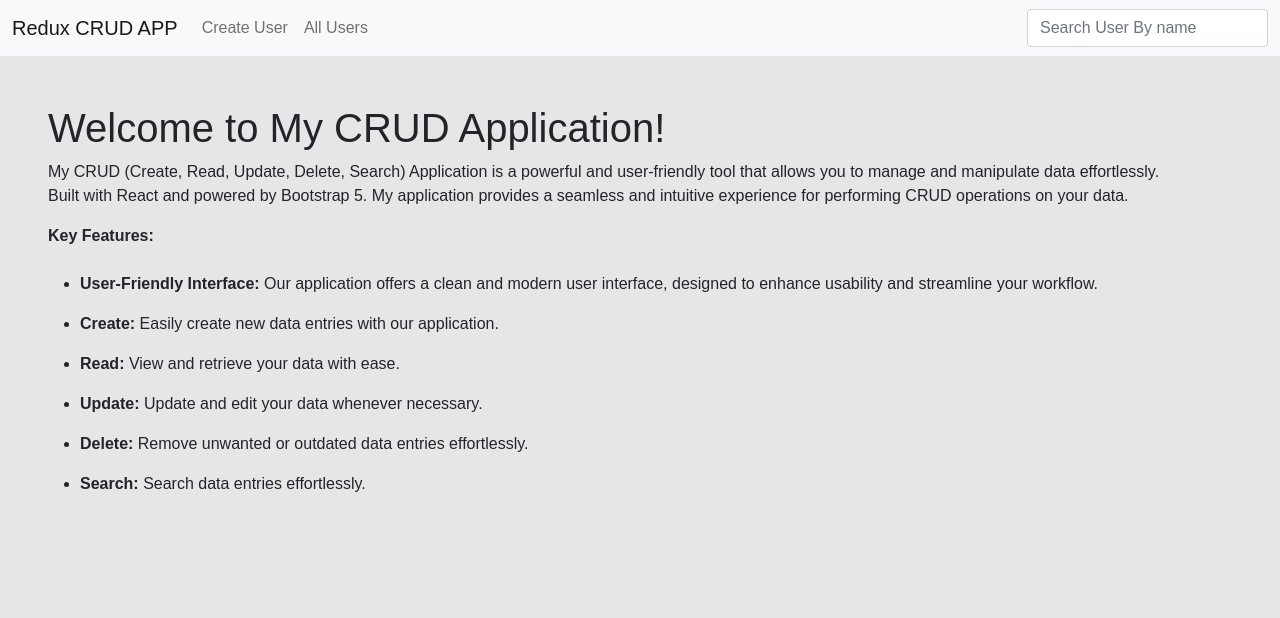
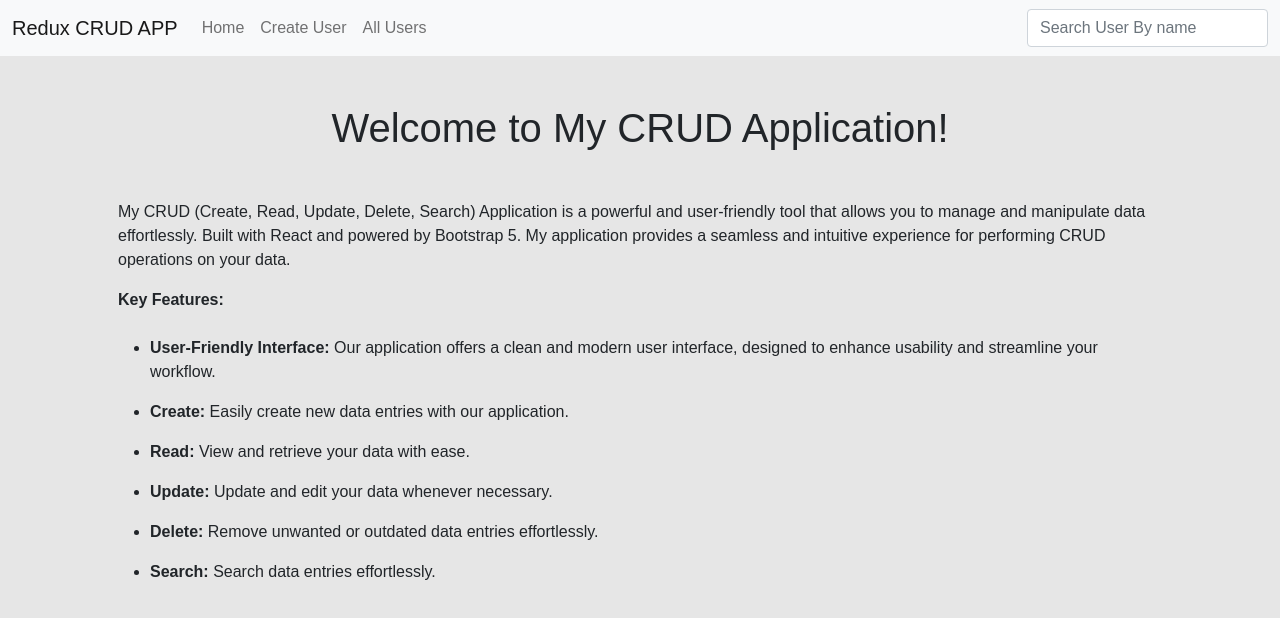
Before and after one commit to seo-asif/Complete-CRUD-APP-using-Redux-Toolkit-and-createAsyncThunk, a React (Create React App) app: page / in a window 1280 px wide. Shown: the top 618 px of the page. Built offline with nearby package versions, Linux system fonts and the light colour scheme.

Commit message:
Update Welcome responsive Component

```diff
--- a/src/components/Navbar.jsx
+++ b/src/components/Navbar.jsx
@@ -34,6 +34,11 @@ const Navbar = () => {
           <div className="collapse navbar-collapse" id="navbarNav">
             <ul className="navbar-nav me-auto mb-2 mb-lg-0">
               <li className="nav-item">
+                <Link to="/" className="nav-link ">
+                  Home
+                </Link>
+              </li>
+              <li className="nav-item">
                 <Link to="/create" className="nav-link ">
                   Create User
                 </Link>
--- a/src/components/Welcome.jsx
+++ b/src/components/Welcome.jsx
@@ -2,9 +2,9 @@ import React from "react";
 
 const Welcome = () => {
   return (
-    <div className="px-5 mt-5 mb-2 text-start ">
-      <h1>Welcome to My CRUD Application!</h1>
-      <p className="text-start pe-5 mt-2">
+    <div className="px-5 mt-5 pb-5 text-start container">
+      <h1 className="text-center">Welcome to My CRUD Application!</h1>
+      <p className="mt-5">
         My CRUD (Create, Read, Update, Delete, Search) Application is a powerful
         and user-friendly tool that allows you to manage and manipulate data
         effortlessly. Built with React and powered by Bootstrap 5. My
@@ -36,7 +36,7 @@ const Welcome = () => {
           <span className="fw-bold">Delete: </span> Remove unwanted or outdated
           data entries effortlessly.
         </li>
-        <li className="py-2">
+        <li className="py-2 mb-5">
           <span className="fw-bold">Search: </span> Search data entries
           effortlessly.
         </li>
```
